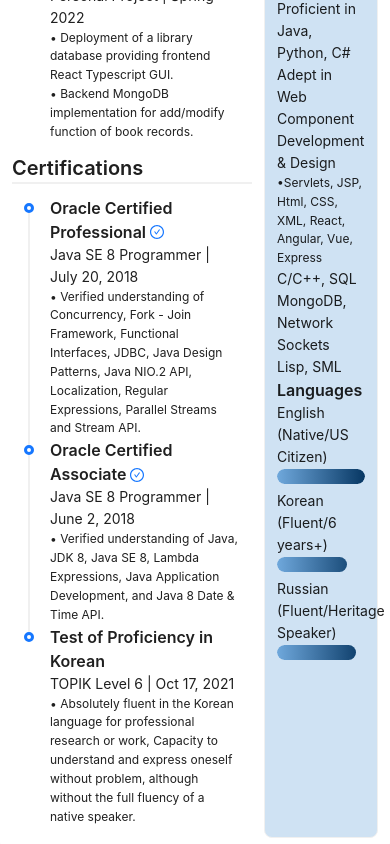
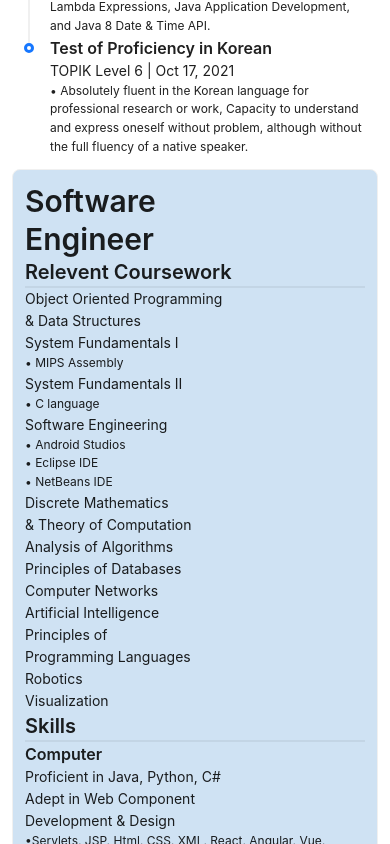
Before and after one commit to bowdawn/oleinikov-resume, a React app: page / in a window 390 px wide. Shown: the part 1111-1955 px from the top of the page. Built offline with nearby package versions, Linux system fonts and the light colour scheme.

Commit message:
add responsive row

```diff
--- a/src/app/pages/ResumePage.tsx
+++ b/src/app/pages/ResumePage.tsx
@@ -1,4 +1,11 @@
-import React, { FC, useState, useRef, MutableRefObject } from "react";
+import React, {
+  FC,
+  useState,
+  useRef,
+  MutableRefObject,
+  Children,
+  ReactNode,
+} from "react";
 import {
   Row,
   Col,
@@ -10,6 +17,7 @@ import {
   Card,
   theme,
   FloatButton,
+  RowProps,
 } from "antd";
 
 import {
@@ -24,28 +32,27 @@ import NameContainer from "../components/NameContainer";
 import resume_en from "../../core/static/resume_en";
 import ReactToPrint from "react-to-print";
 import { ResponsiveContainer } from "../components/ResponsiveContainer";
-import ResumeType from "src/core/types/Resume";
 
-const ResponsiveHeader: FC<{ type: "web" | "mobile"; resume: ResumeType }> = ({
-  type,
-  resume,
-}) => {
-  const colSpan = type === "web" ? 12 : type === "mobile" ? 24 : 24;
+const ResponsiveRow: FC<{
+  rowProps?: RowProps;
+  leftCol: ReactNode;
+  rightCol: ReactNode;
+}> = ({ rowProps, leftCol, rightCol }) => {
   return (
-    <Row align="top">
-      <Col span={colSpan}>
-        <NameContainer type={resume.type} />
-      </Col>
-      <Col span={colSpan}>
-        <Title level={4} underline={true}>
-          {resume.contact}
-        </Title>
-
-        {resume.contactitem.map((x, key) => (
-          <ResumeItem key={key} description={x.description} />
-        ))}
-      </Col>
+    <ResponsiveContainer
+      mobile={
+        <Row {...rowProps}>
+          <Col span={24}>{leftCol}</Col>
+          <Col span={24}>{rightCol}</Col>
         </Row>
+      }
+      web={
+        <Row {...rowProps}>
+          <Col span={16}>{leftCol}</Col>
+          <Col span={8}>{rightCol}</Col>
+        </Row>
+      }
+    />
   );
 };
 
@@ -68,12 +75,23 @@ const App: FC = () => {
               ref={componentRef}
               bordered={false}
             >
-              <Row gutter={token.paddingSM}>
-                <Col span={16} className="left-column">
-                  <ResponsiveContainer
-                    web={<ResponsiveHeader resume={resume} type="web" />}
-                    mobile={<ResponsiveHeader resume={resume} type="mobile" />}
-                  />
+              <ResponsiveRow
+                leftCol={
+                  <>
+                    <Row>
+                      <Col span={12}>
+                        <NameContainer type={resume.type} />
+                      </Col>
+                      <Col span={12}>
+                        <Title level={4} underline={true}>
+                          {resume.contact}
+                        </Title>
+
+                        {resume.contactitem.map((x, key) => (
+                          <ResumeItem key={key} description={x.description} />
+                        ))}
+                      </Col>
+                    </Row>
 
                     <Title level={4}>{resume.education}</Title>
                     <Divider />
@@ -122,8 +140,9 @@ const App: FC = () => {
                         ))}
                       </Timeline>
                     </Card>
-                </Col>
-                <Col span={8}>
+                  </>
+                }
+                rightCol={
                   <Card className="ant-card-resume-right-column" size="small">
                     <Title level={2}>
                       {resume.software}
@@ -146,8 +165,9 @@ const App: FC = () => {
                       <ResumeItem key={key} description={x.description} />
                     ))}
                   </Card>
-                </Col>
-              </Row>
+                }
+                rowProps={{ gutter: token.paddingSM }}
+              />
             </Card>
           </Row>
         </Layout.Content>
```
Lines whose indentation alone changed are shown as unchanged.
